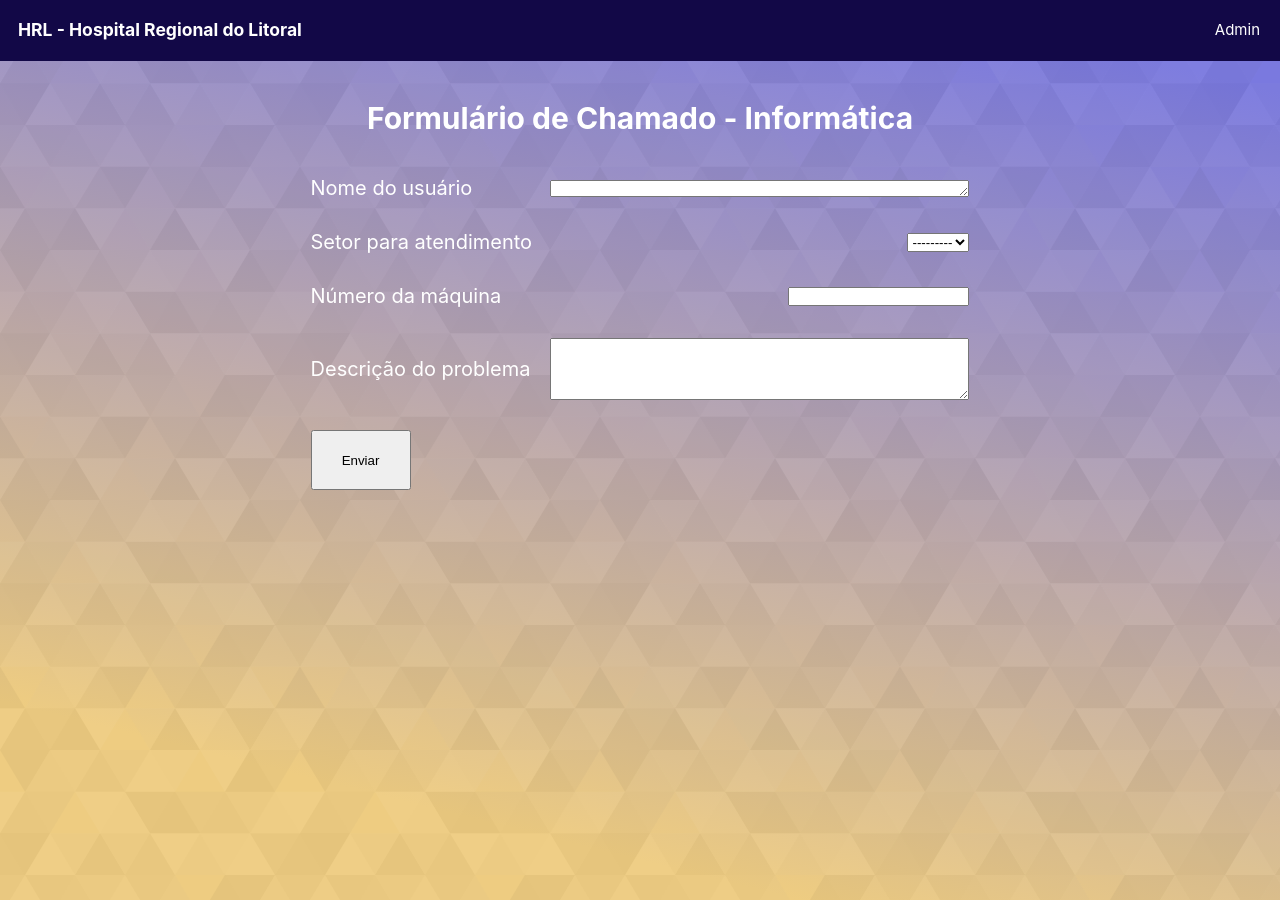
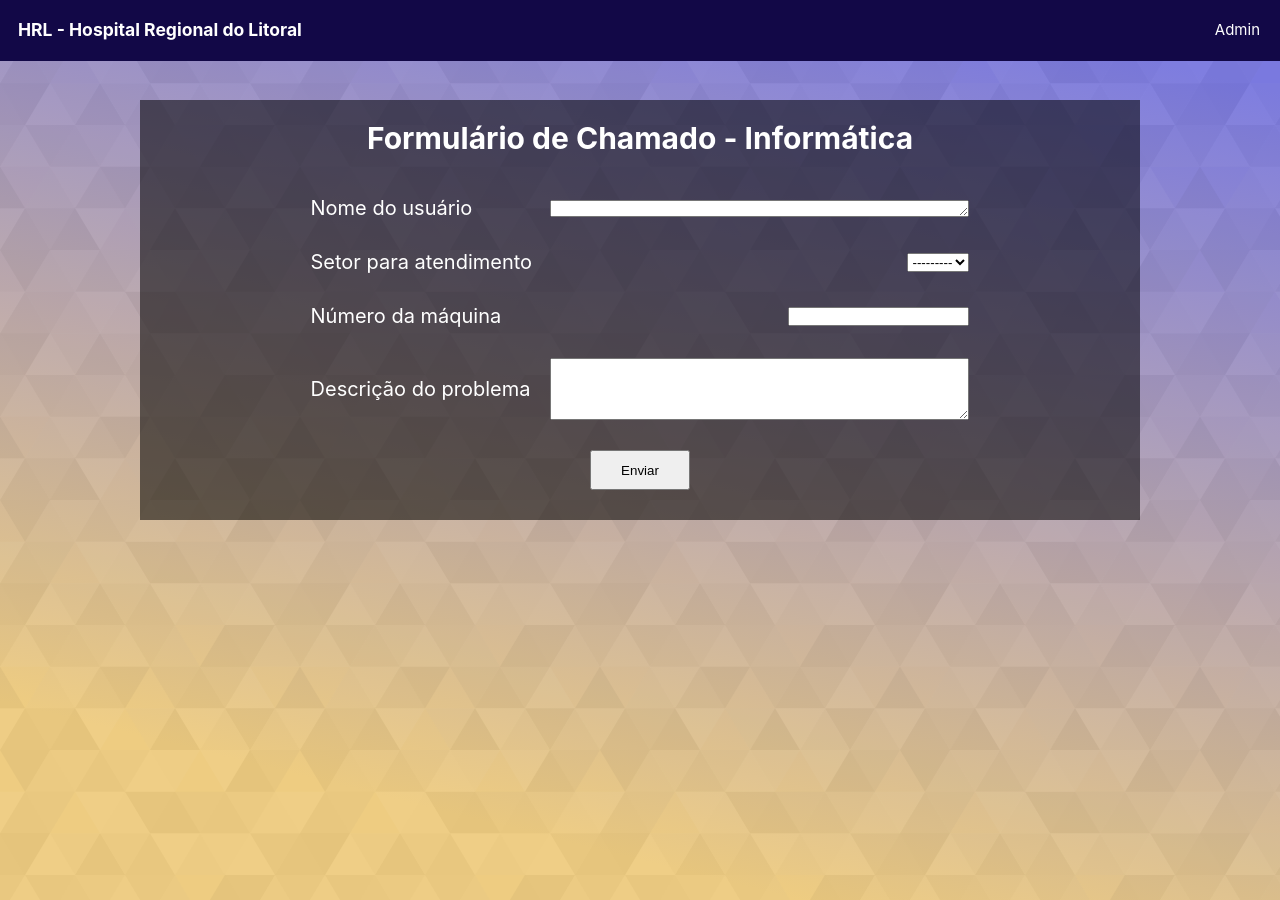
Before and after one commit to JonasFiechter/intranet_HRL, a Django app: page /ticket_form_ti/ in a window 1280 px wide. Run offline with Django 4.2, Linux system fonts and the light colour scheme; data that the repository does not hold is empty.

Commit message:
Some adjustments made

```diff
--- a/app_ticket/static/app_ticket/css/styles_ticket.css
+++ b/app_ticket/static/app_ticket/css/styles_ticket.css
@@ -22,6 +22,14 @@ li {
     list-style: none;
 }
 
+input {
+    min-width: 3rem;
+}
+
+.username-field textarea {
+    max-height: 1.8rem;
+}
+
 .main-bg {
     background-image: url('../img/subtle-prism.svg');
     background-position: center center;
@@ -34,7 +42,13 @@ li {
     display: block;
 }
 
+.section div {
+    margin: 0 auto;
+    max-width: 100rem;
+}
+
 .section div h1 {
+    padding-top: 2rem;
     font-size: 3rem;
     margin-bottom: 4rem;
     text-align: center;
@@ -61,10 +75,16 @@ li {
     align-items: center;
 }
 
+.ticket-form .button {
+    display: flex;
+    align-items: center;
+    justify-content: center;
+}
+
 .ticket-form button {
     float: right;
     min-width: 10rem;
-    min-height: 6rem;
+    min-height: 4rem;
 }
 
 .menu {
@@ -134,9 +154,15 @@ li {
     align-items: center;
     justify-content: center;
     padding-top: 2rem;
+    padding-bottom: 2rem;
 }
 
 .message-button a button {
     min-height: 5rem;
     min-width: 8rem;
+
 }
+
+.bg-1 {
+    background-color: rgba(0, 0, 0, 0.548);
+}
--- a/app_ticket/templates/app_ticket/ticket_center_ti.html
+++ b/app_ticket/templates/app_ticket/ticket_center_ti.html
@@ -38,7 +38,7 @@
                         {% if not ticket.status == 'Atendido' %}
                             <li>
                                 <a class="normal" href="{% url 'url_single_ticket' ticket.id %}">{{ ticket.id }}</a>
-                                <a class="normal" href="{% url 'url_single_ticket' ticket.id %}">{{ ticket.description|slice:":150"}}</a>
+                                <a class="normal" href="{% url 'url_single_ticket' ticket.id %}">{{ ticket.description|slice:":150" }}</a>
                                 <a class="normal" href="{% url 'url_single_ticket' ticket.id %}">{{ ticket.requester_name }}</a>
                                 <a class="normal" href="{% url 'url_single_ticket' ticket.id %}">{{ ticket.date|date:'d/m/Y H:i:s' }}</a>
                                 <a class="normal" href="{% url 'url_single_ticket' ticket.id %}">{{ ticket.sector }}</a>
--- a/app_ticket/templates/app_ticket/ticket_form_ti.html
+++ b/app_ticket/templates/app_ticket/ticket_form_ti.html
@@ -19,6 +19,7 @@
         </section>
     </aside>
     <section class="section main-bg">
+        <div class="bg-1">
             <div>
                 <h1>Formulário de Chamado - Informática</h1>
             </div>
@@ -28,11 +29,11 @@
                 {% csrf_token %}
                 {% if not is_valid %}
                 <ul>
-                <li>Nome do usuário {{ form.requester_name }}</li>
+                    <li class="username-field">Nome do usuário {{ form.requester_name }}</li>
                     <li>Setor para atendimento {{ form.sector }}</li>
                     <li>Número da máquina {{ form.machine_number }}</li>
                     <li>Descrição do problema {{ form.description }}</li>
-                <li><button type="submit">Enviar</button></li>
+                    <li class="button"><button type="submit">Enviar</button></li>
                 </ul>
             </form>
                 {% else %}
@@ -45,8 +46,8 @@
                                 <a href="{% url 'url_home' %}"><button type="button">Ok</button></a>
                             </div>
                         </div>
-
                 {% endif %}
+        </div>
     </section>
 </body>
 </html>
```
Also changed, not shown: app_accounts/static/app_accounts/css/styles.css (+13 -1 lines), app_accounts/templates/app_accounts/signup.html (+4 -4 lines), app_accounts/views.py (+20 -6 lines). Lines whose indentation alone changed are shown as unchanged.
